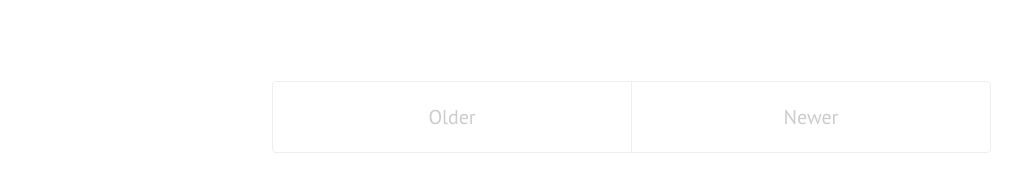
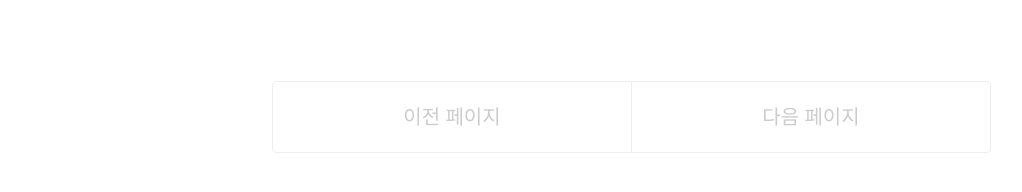
Before and after one commit to songsongpa/songsongpa.github.io, a Jekyll site: the page built from index.html, in a window 1280 px wide and 900 px high, scrolled down 4654 px. Shown: the part 687-879 px from the top of the window, without its empty margins (8-1030 px from the left). Built offline with Jekyll 4.4.1, drawn with Linux system fonts in a browser that asks for light colours; the list of posts is cut into pages by our own code.

Commit message:
Update index.html

```diff
--- a/index.html
+++ b/index.html
@@ -21,17 +21,17 @@ title: Home
 
 <div class="pagination">
   {% if paginator.next_page %}
-    <a class="pagination-item older" href="{{ paginator.next_page_path | absolute_url }}">Older</a>
+    <a class="pagination-item older" href="{{ paginator.next_page_path | absolute_url }}">이전 페이지</a>
   {% else %}
-    <span class="pagination-item older">Older</span>
+    <span class="pagination-item older">이전 페이지</span>
   {% endif %}
   {% if paginator.previous_page %}
     {% if paginator.page == 2 %}
-      <a class="pagination-item newer" href="{{ '/' | absolute_url }}">Newer</a>
+      <a class="pagination-item newer" href="{{ '/' | absolute_url }}">다음 페이지</a>
     {% else %}
-      <a class="pagination-item newer" href="{{ paginator.previous_page_path | absolute_url }}">Newer</a>
+      <a class="pagination-item newer" href="{{ paginator.previous_page_path | absolute_url }}">다음 페이지</a>
     {% endif %}
   {% else %}
-    <span class="pagination-item newer">Newer</span>
+    <span class="pagination-item newer">다음 페이지</span>
   {% endif %}
 </div>
```
